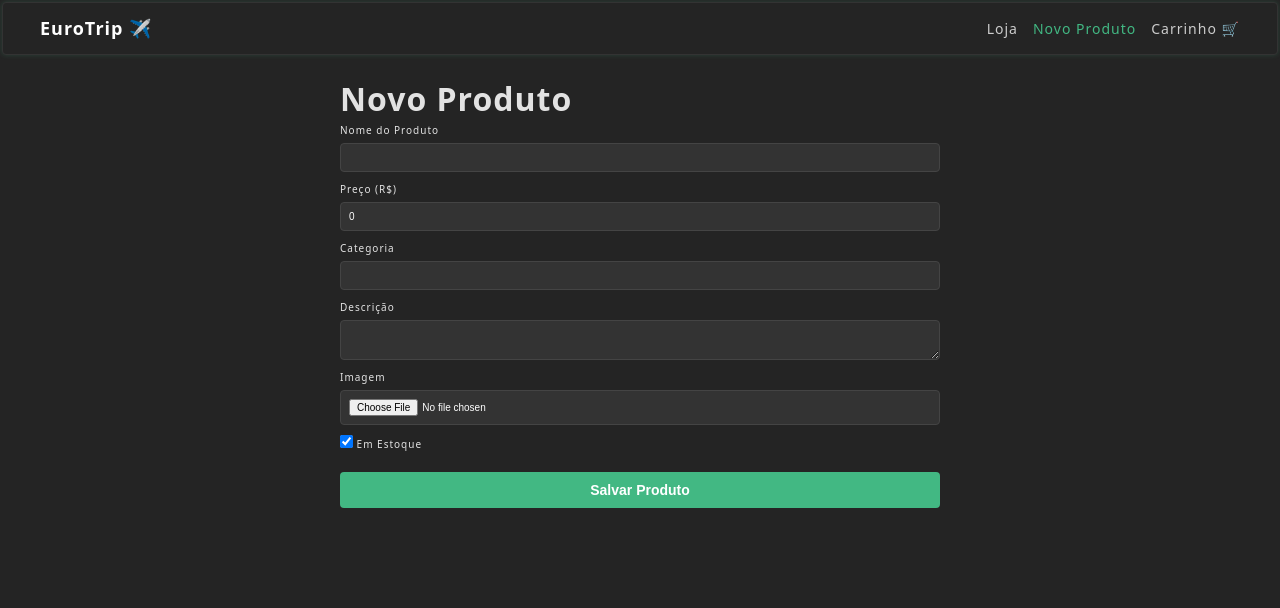
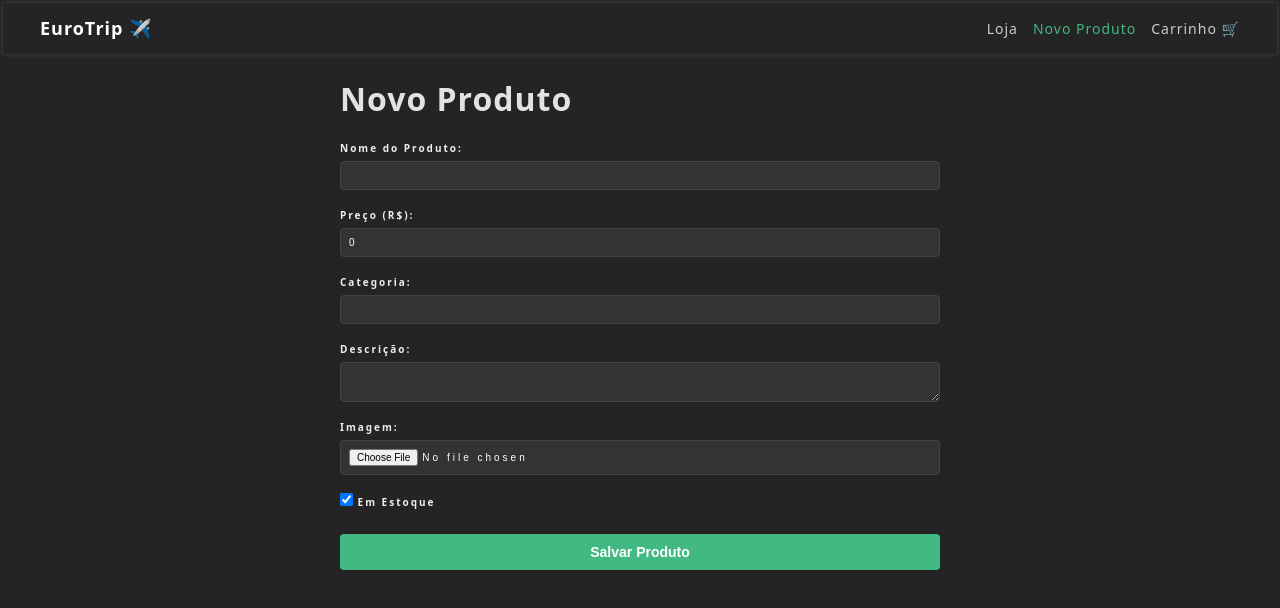
Before and after one commit to lucamartinsb/e-commerce-euro-trip, a Vue app in the folder frontend/: page /create in a window 1280 px wide. Shown: the top 608 px of the page. Built offline with nearby package versions, Linux system fonts and the light colour scheme.

Commit message:
chore(style): some improvements

```diff
--- a/frontend/src/components/ProductCard.vue
+++ b/frontend/src/components/ProductCard.vue
@@ -30,7 +30,7 @@ const handleBuy = () => {
     <RouterLink :to="`/product/${product._id}`" class="card-image-link">
       <div class="card-image">
         <img v-if="product.imageUrl" :src="product.imageUrl" :alt="product.name" class="product-img"></img>
-        <span v-else>{{ product.name }}</span>
+        <div class="no-image" v-else>{{ "Imagem indisponível" }}</div>
       </div>
     </RouterLink>
 
@@ -63,7 +63,6 @@ const handleBuy = () => {
   transition: transform 0.2s;
   display: flex;
   flex-direction: column;
-  align-items: center;
   text-align: justify;
   padding: 0.8rem;
   gap: 1.6rem;
@@ -90,6 +89,18 @@ const handleBuy = () => {
   width: 100%;
   height: auto;
   object-fit: cover; /* Ajusta a imagem para cobrir a área sem distorcer */
+}
+
+.no-image {
+  padding: 7.1rem 8.1rem;
+  font-size: 1.2rem;
+  font-weight: bold;
+  text-align: center;
+  text-transform: uppercase;
+  color: #000000;
+  background-color: #ccc;
+  width: 100%;
+  height: auto;
 }
 
 .product-link{
--- a/frontend/src/views/CartView.vue
+++ b/frontend/src/views/CartView.vue
@@ -40,7 +40,7 @@ const formattedTotal = (val: number) => new Intl.NumberFormat('pt-BR', {
 
 <style scoped>
 .cart-container {
-    max-width: 80%;
+    max-width: 85%;
     margin: 1.6rem auto;
 }
 
@@ -56,10 +56,10 @@ const formattedTotal = (val: number) => new Intl.NumberFormat('pt-BR', {
 
 .cart-item {
     display: flex;
-    justify-content: space-between;
     align-items: center;
-    padding: 1.6rem;
-    margin: 1.6rem 0;
+    gap: 1rem;
+    margin: 1.6rem auto;
+    padding: 0 1rem;
     border: 0.2rem solid #333;
     border-radius: 0.8rem;
 }
--- a/frontend/src/views/ProductCreateView.vue
+++ b/frontend/src/views/ProductCreateView.vue
@@ -49,27 +49,27 @@ const submitForm = async () => {
         <h1>Novo Produto</h1>
         <form @submit.prevent="submitForm" class="product-form">
             <div class="form-group">
-                <label>Nome do Produto</label>
+                <label>Nome do Produto:</label>
                 <input v-model="name" type="text" required />
             </div>
 
             <div class="form-group">
-                <label>Preço (R$)</label>
+                <label>Preço (R$):</label>
                 <input v-model.number="price" type="number" step="0.01" required />
             </div>
 
             <div class="form-group">
-                <label>Categoria</label>
+                <label>Categoria:</label>
                 <input v-model="category" type="text" required />
             </div>
 
             <div class="form-group">
-                <label>Descrição</label>
+                <label>Descrição:</label>
                 <textarea v-model="description"></textarea>
             </div>
 
             <div class="form-group">
-                <label>Imagem</label>
+                <label>Imagem:</label>
                 <input type="file" @change="handleFileUpload" accept="image/*" />
             </div>
 
@@ -96,11 +96,13 @@ const submitForm = async () => {
     display: flex;
     flex-direction: column;
     gap: 1rem;
+    margin-top: 1.4rem;
 }
 
 .form-group {
     display: flex;
     flex-direction: column;
+    margin: 0.4rem 0;
     gap: 0.5rem;
 }
 
@@ -111,8 +113,13 @@ textarea {
     border: 1px solid #444;
     color: white;
     border-radius: 4px;
+    letter-spacing: 0.3rem;
 }
-
+label {
+    font-weight: bold;
+    color: #eee;
+    letter-spacing: 0.2rem;
+}
 .checkbox {
     flex-direction: row;
     align-items: center;
--- a/frontend/src/views/ProductDetailView.vue
+++ b/frontend/src/views/ProductDetailView.vue
@@ -36,10 +36,10 @@ const handleBuy = () => {
         <div v-else-if="product" class="product-detail">
             <div class="image-section">
                 <img v-if="product.imageUrl" :src="product.imageUrl" :alt="product.name" />
-                <div v-else class="placeholder">{{ product.name }}</div>
+                <div v-else class="no-image">{{ "Imagem Indisponível" }}</div>
             </div>
             <div class="info-section">
-                <h1>{{ product.name }}</h1>
+                <h1 class="name">{{ product.name }}</h1>
                 <p class="category">Categoria: {{ product.category }}</p>
                 <h3 class="description">{{ product.description }}</h3>
                 <p class="price">
@@ -55,38 +55,49 @@ const handleBuy = () => {
 </template>
 <style scoped>
 .container {
-    max-width: 90vw;
+    max-width: 70vw;
     margin: 2rem auto;
 }
 
 .product-detail {
     display: flex;
-    flex-direction: column;
-    gap: 2rem;
+    flex-direction: row;
+    padding: 1.6rem;
+    flex-wrap: wrap;
+    gap: 1.6rem;
+    border: #42b883 1px solid;
+}
+
+.image-section {
+    flex: 1;
+    display: flex;
+    align-items: center;
+    justify-content: center;
 }
 
 .image-section img {
-    /* width: 70%; */
+    max-width: 40vw;
+    height: auto;
     border-radius: 8px;
 }
 
-.placeholder {
-    width: 100%;
-    height: 400px;
-    background: #eee;
+.info-section {
+    flex: 1;
     display: flex;
-    align-items: center;
-    justify-content: center;
-    font-size: 5rem;
-    color: #ccc;
+    flex-direction: column;
+    justify-content: space-between;
+    text-align: justify;
 }
 
-.info-section {
-    display: flex;
-    flex-direction: column;
-    gap: 1rem;
-    /* width: 50%; */
-    text-align: justify;
+.no-image {
+    width: 40vw;
+    height: 25vw;
+    background: #eee;
+    text-align: center;
+    font-size: 1.2rem;
+    font-weight: bolder;
+    color: #ccc;
+    border-radius: 8px;
 }
 
 .category {
@@ -108,7 +119,6 @@ const handleBuy = () => {
     font-size: 1.6rem;
     cursor: pointer;
     border-radius: 8px;
-    margin-top: 1rem;
 }
 
 .buy-btn:disabled {
```
